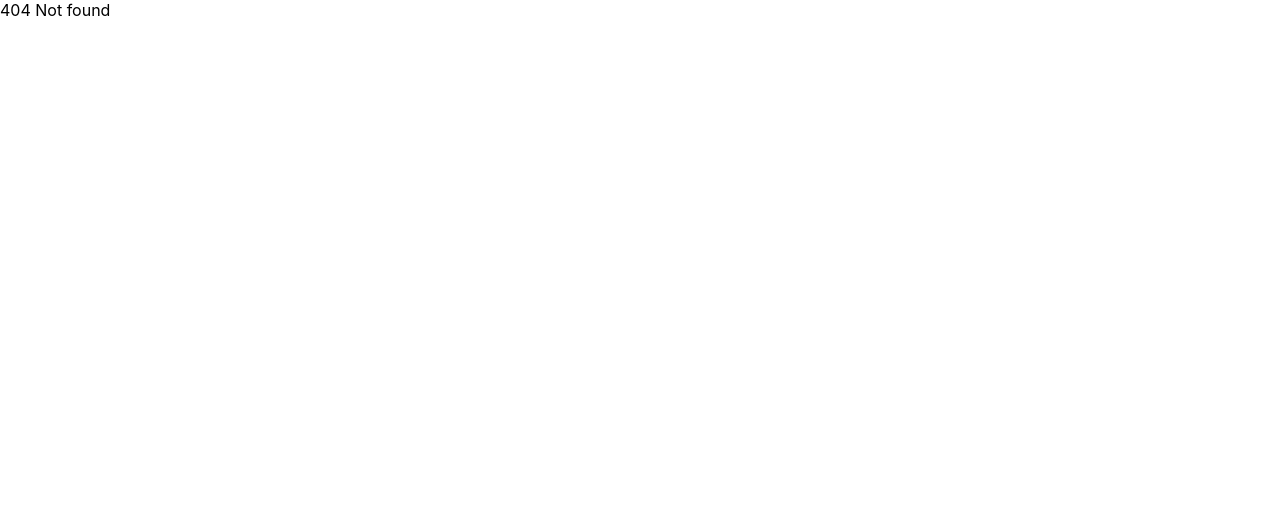
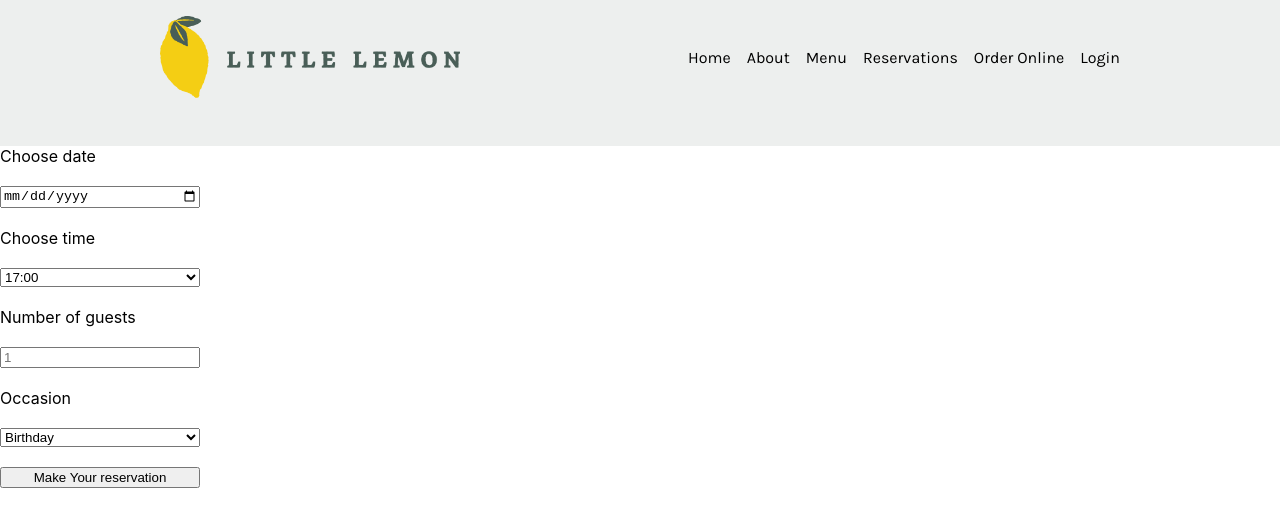
Before and after one commit to KostaDinkov/meta-frondend-capstone, a React (Create React App) app: page /booking in a window 1280 px wide. Before the commit this address had no page. Shown: the top 526 px of the page. Built offline with nearby package versions, Linux system fonts and the light colour scheme; a web font is replaced by a local one.

Commit message:
add: booking page, booking form

```diff
--- a/package.json
+++ b/package.json
@@ -6,12 +6,14 @@
     "@testing-library/jest-dom": "^5.17.0",
     "@testing-library/react": "^13.4.0",
     "@testing-library/user-event": "^13.5.0",
+    "formik": "^2.4.5",
     "react": "^18.2.0",
     "react-dom": "^18.2.0",
     "react-router-dom": "^6.17.0",
     "react-scripts": "5.0.1",
     "sass": "^1.69.5",
-    "web-vitals": "^2.1.4"
+    "web-vitals": "^2.1.4",
+    "yup": "^1.3.2"
   },
   "scripts": {
     "start": "react-scripts start",
--- a/src/App.js
+++ /dev/null
@@ -1,23 +0,0 @@
-import Header from "./Components/Header";
-import Hero from "./Components/Hero";
-import Highlights from "./Components/Highlights";
-import Testimonials from "./Components/Testimonials";
-import About from "./Components/About";
-import Footer from "./Components/Footer";
-
-function App() {
-  return (
-    <>
-      <Header />
-      <main>
-        <Hero />
-        <Highlights />
-        <Testimonials />
-        <About />
-      </main>
-      <Footer/>
-    </>
-  );
-}
-
-export default App;
--- /dev/null
+++ b/src/Components/BookingForm/index.js
@@ -0,0 +1,36 @@
+import React from "react";
+import { useFormik } from "formik";
+import styles from "./styles.module.scss";
+
+export default function BookingForm() {
+  const formik = useFormik({
+    initialValues: {
+        date:"",
+
+    },
+    onSubmit: (values) => {},
+  });
+  return (
+    <form className = {styles.bookingForm}>
+      <label htmlFor="res-date">Choose date</label>
+      <input type="date" id="res-date" />
+      <label htmlFor="res-time">Choose time</label>
+      <select id="res-time ">
+        <option>17:00</option>
+        <option>18:00</option>
+        <option>19:00</option>
+        <option>20:00</option>
+        <option>21:00</option>
+        <option>22:00</option>
+      </select>
+      <label htmlFor="guests">Number of guests</label>
+      <input type="number" placeholder="1" min="1" max="10" id="guests" />
+      <label htmlFor="occasion">Occasion</label>
+      <select id="occasion">
+        <option>Birthday</option>
+        <option>Anniversary</option>
+      </select>
+      <input type="submit" value="Make Your reservation" />
+    </form>
+  );
+}
--- /dev/null
+++ b/src/Components/BookingForm/styles.module.scss
@@ -0,0 +1,5 @@
+.bookingForm{
+    display: grid;
+    max-width: 200px;
+    gap: 20px
+}
--- a/src/Components/Nav/index.js
+++ b/src/Components/Nav/index.js
@@ -1,35 +1,19 @@
 import React from "react";
 import styles from "./styles.module.scss";
+import { Link } from "react-router-dom";
 
 export default function Nav({ position }) {
-
-
   const menuStyle =
     position === "footer" ? styles.positionFooter : styles.positionHeader;
   return (
-    <nav >
+    <nav>
       <menu className={menuStyle}>
-        <li>
-          <a href="#">Home</a>
-        </li>
-
-        <li>
-          <a href="#">About</a>
-        </li>
-
-        <li>
-          <a href="#">Menu</a>
-        </li>
-
-        <li>
-          <a href="#">Reservations</a>
-        </li>
-        <li>
-          <a href="#">Order Online</a>
-        </li>
-        <li>
-          <a href="#">Login</a>
-        </li>
+        <Link to="/">Home</Link>
+        <Link to="#">About</Link>
+        <Link to="#">Menu</Link>
+        <Link to="/booking">Reservations</Link>
+        <Link to="#">Order Online</Link>
+        <Link to="#">Login</Link>
       </menu>
     </nav>
   );
--- /dev/null
+++ b/src/Routes/BookingPage/index.js
@@ -0,0 +1,12 @@
+import React from 'react'
+import Header from '../../Components/Header'
+import BookingForm from '../../Components/BookingForm'
+
+export default function BookingPage() {
+  return (
+    <>
+    <Header/>
+    <BookingForm/>
+    </>
+  )
+}
--- /dev/null
+++ b/src/Routes/Home/index.js
@@ -0,0 +1,23 @@
+import Header from "../../Components/Header";
+import Hero from "../../Components/Hero";
+import Highlights from "../../Components/Highlights";
+import Testimonials from "../../Components/Testimonials";
+import About from "../../Components/About";
+import Footer from "../../Components/Footer";
+
+function Home() {
+  return (
+    <>
+      <Header />
+      <main>
+        <Hero />
+        <Highlights />
+        <Testimonials />
+        <About />
+      </main>
+      <Footer/>
+    </>
+  );
+}
+
+export default Home;
--- a/src/_base.scss
+++ b/src/_base.scss
@@ -6,6 +6,7 @@ $color-secondary-peach: #fbdabb;
 $color-highlight-light: #edefee;
 $color-highlight-dark: #333333;
 $border-radius-large: 16px;
+$border-radius-small: 8px;
 
 .section-content {
   margin: auto;
```
Also changed, not shown: src/index.js (+4 -3 lines), src/Routes/Home/Home.css (renamed from src/App.css), 1 other file (tests, documents, lock files or other folders).
